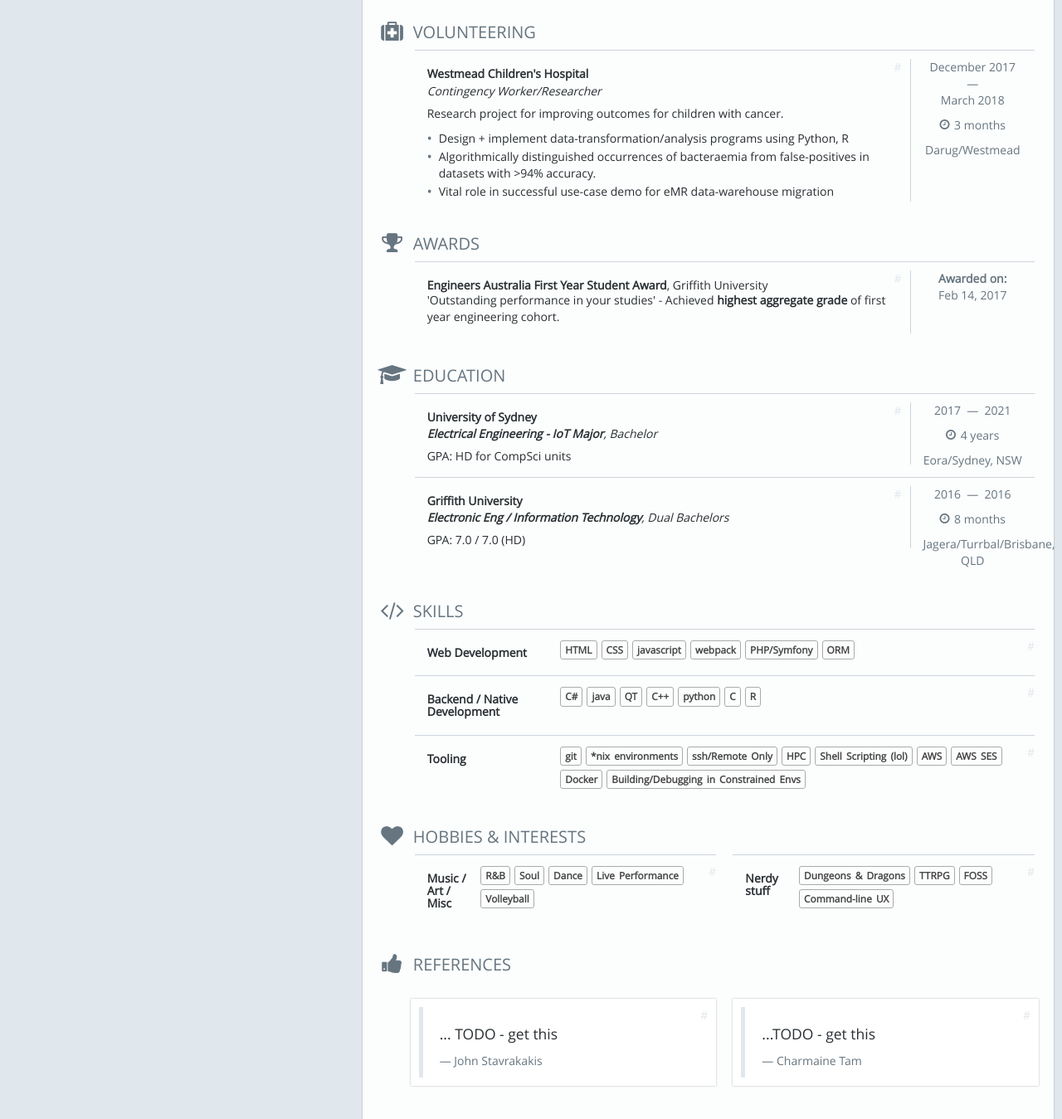
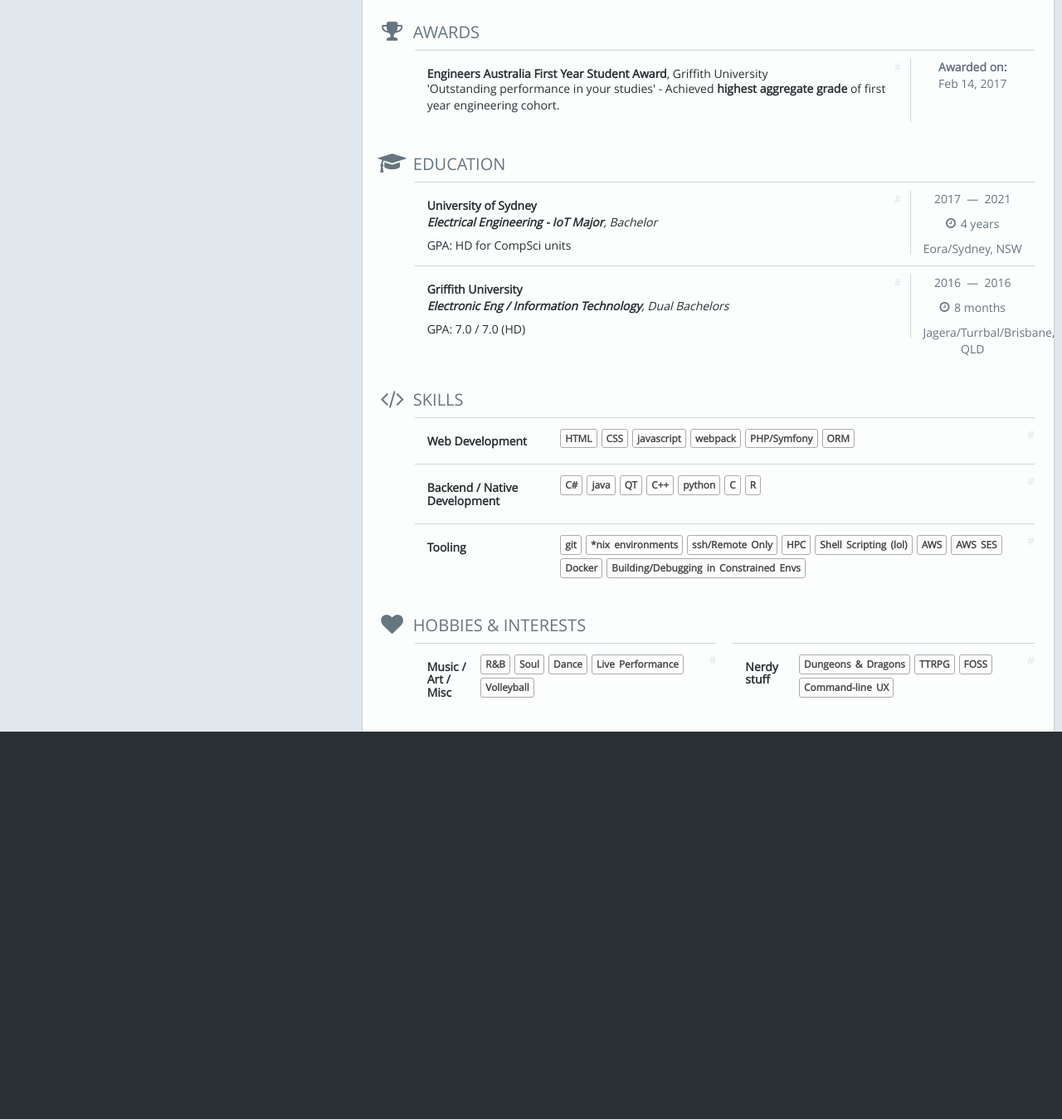
Before and after one commit to strazto/resume, a plain HTML site: page index.html in a window 1280 px wide. Shown: the part 734-2083 px from the top of the page at 83% size. After the commit the page ends 1616 px from the top, so only its background shows below. Drawn offline with Linux system fonts and the light colour scheme.

Commit message:
deploy: 8dc217c6ddf03e375e9087b3ee21fa2b535cf76e

```diff
--- a/index.html
+++ b/index.html
@@ -273,63 +273,6 @@
            </div>
 
 
-            <div class="detail" id="volunteer">
-                <h3 class="text-uppercase">
-                    <a class="anchor-link text-muted" href="#volunteer">
-                        <i aria-hidden="true" class="icon-lg icon-medkit"></i> Volunteering
-
-                    <span class="anchor-icon" aria-hidden="true"></span>
-                  </a>
-                </h3>
-
-              <ul class="list-unstyled detail-list">
-                     <li class="detail-item row" id="volunteer-1"itemprop="memberOf" itemscope itemtype="http://schema.org/Organization" >
-                        <div class="col-sm-9 detail-item-content">
-                          <div class="row no-gutters detail-item-heading">
-                          <div class="col-xs-8 col-sm-12 detail-item-heading">
-                              <a class="anchor-link item-anchor" href="#volunteer-1">#</a>
-                              <h4 class="detail-item-heading">
-                                        <strong itemprop="name">Westmead Children&#x27;s Hospital</strong>
-                              </h4>
-                              <h4 class="detail-item-subheading">Contingency Worker/Researcher
-                              </h4>
-                          </div>
-                          <div class="col-xs-4 visible-xs-inline-block duration-inline">
-                              <div class="duration-inline small text-right">
-                                  <span class="no-break">
-                                  <time class="text-left" datetime="2017-12-01">Dec 2017</time>—<time datetime="2018-03-01">Mar 2018</time>
-                                  </span>
-                                  <span class="duration-counter small text-muted text-right"><i aria-hidden="true" class="icon-clock-o"></i>&nbsp;3 months</span>
-                              </div><p class="text-muted small detail-item-subheading location-inline text-right">
-                                      Darug/Westmead
-                                  </p>
-                              </div>
-                          </div><span class="detail-body" itemprop="description"><p>Research project for improving outcomes for children with cancer.</p></span>
-                            <ul class="detail-highlights">
-                                <li><p>Design + implement data-transformation/analysis programs using Python, R</p></li>
-                                <li><p>Algorithmically distinguished occurrences of bacteraemia from false-positives in datasets with &gt;94% accuracy.</p></li>
-                                <li><p>Vital role in successful use-case demo for eMR data-warehouse migration</p></li>
-                            </ul>
-                        </div>
-                              <div class="col-sm-3 detail-item-sidebar text-muted text-center hidden-xs">
-                                <p>
-                                  <time datetime="2017-12-01">December 2017</time>
-                                  <br>
-                                  &nbsp;—&nbsp;
-                                  <br>
-                                    <time datetime="2018-03-01">March 2018</time>
-                                </p>
-                                <p>
-                                  <i aria-hidden="true" class="icon-clock-o icon-left"></i>&nbsp;3 months
-                                </p>
-                                    <span class="text-muted">
-                                      <span itemprop="name">Darug/Westmead</span>
-                                    </span>
-                              </div>
-                      </li>
-              </ul>
-            </div>
-
             <div class="detail" id="awards">
                 <h3 class="text-uppercase">
                     <a class="anchor-link text-muted" href="#awards">
@@ -549,38 +492,6 @@
             </div>
 
 
-            <div class="detail" id="references">
-                <h3 class="text-uppercase">
-                    <a class="anchor-link text-muted" href="#references">
-                        <i aria-hidden="true" class="icon-lg icon-thumbs-up"></i> References
-
-                    <span class="anchor-icon" aria-hidden="true"></span>
-                  </a>
-                </h3>
-
-              <ul class="list-unstyled row">
-                <div class="row detail-item">
-                  <li class="card-wrapper col-xs-6 col-6" id="reference-2">
-                    <div class="detail-item-content card">
-                      <a class="anchor-link item-anchor" href="#reference-2">#</a>
-                      <blockquote>
-                        <p itemprop="description"><p>...TODO - get this</p></p>
-                        <footer itemprop="knows" itemscope itemtype="http://schema.org/Person"><cite title="Charmaine Tam" itemprop="description">Charmaine Tam</cite></footer>
-                      </blockquote>
-                    </div>
-                  </li>
-                  <li class="card-wrapper col-xs-6 col-6" id="reference-1">
-                    <div class="detail-item-content card">
-                      <a class="anchor-link item-anchor" href="#reference-1">#</a>
-                      <blockquote>
-                        <p itemprop="description"><p>... TODO - get this</p></p>
-                        <footer itemprop="knows" itemscope itemtype="http://schema.org/Person"><cite title="John Stavrakakis" itemprop="description">John Stavrakakis</cite></footer>
-                      </blockquote>
-                    </div>
-                  </li>
-                </div>
-              </ul>
-            </div>
 
           <ul class="nav nav-justified visible-xs-block visible-sm-block hidden-print">
             <li><a href="#top" class="text-muted" data-scroll><i aria-hidden="true" class="icon-chevron-up"></i><span class="sr-only">Go to top</span></a></li>
```
